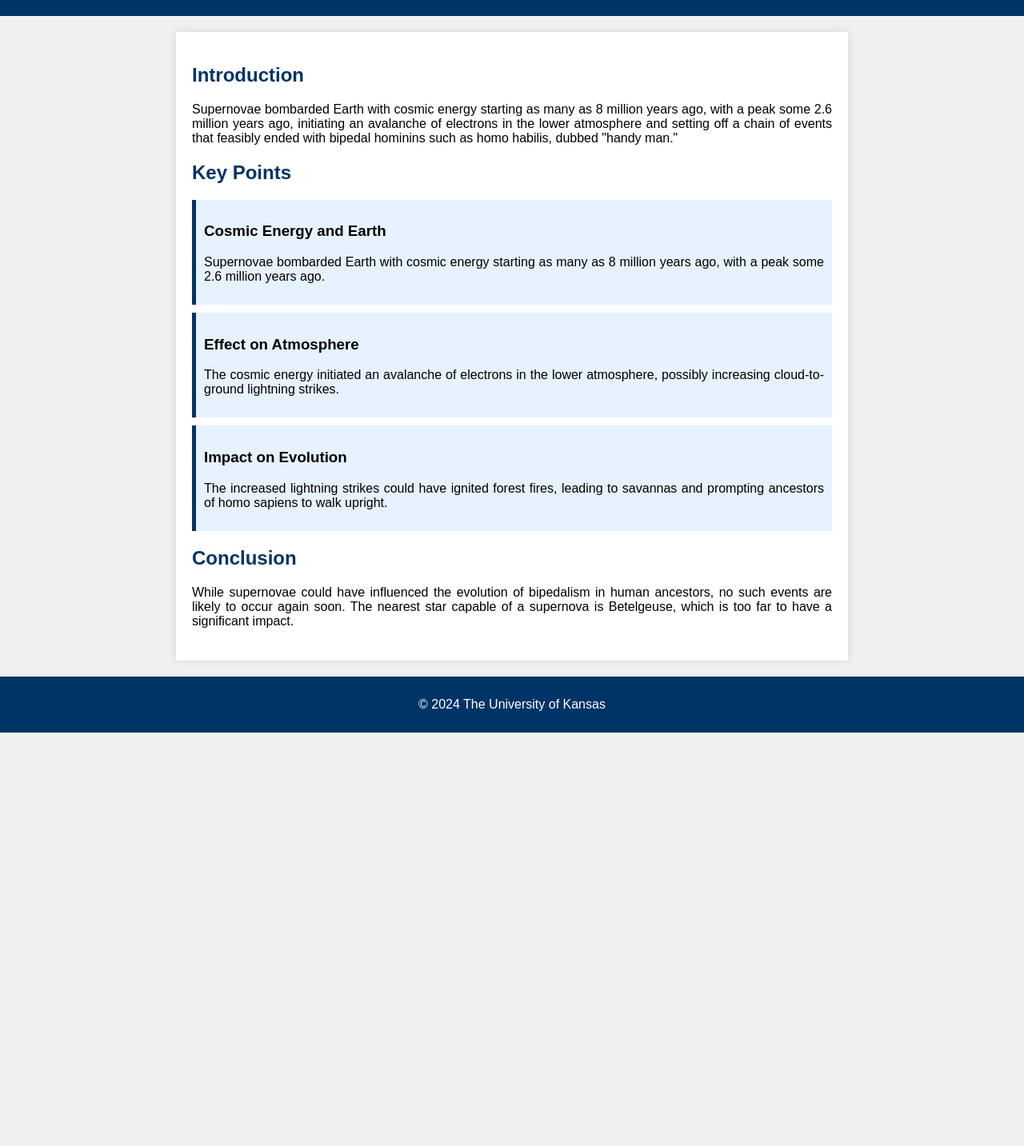
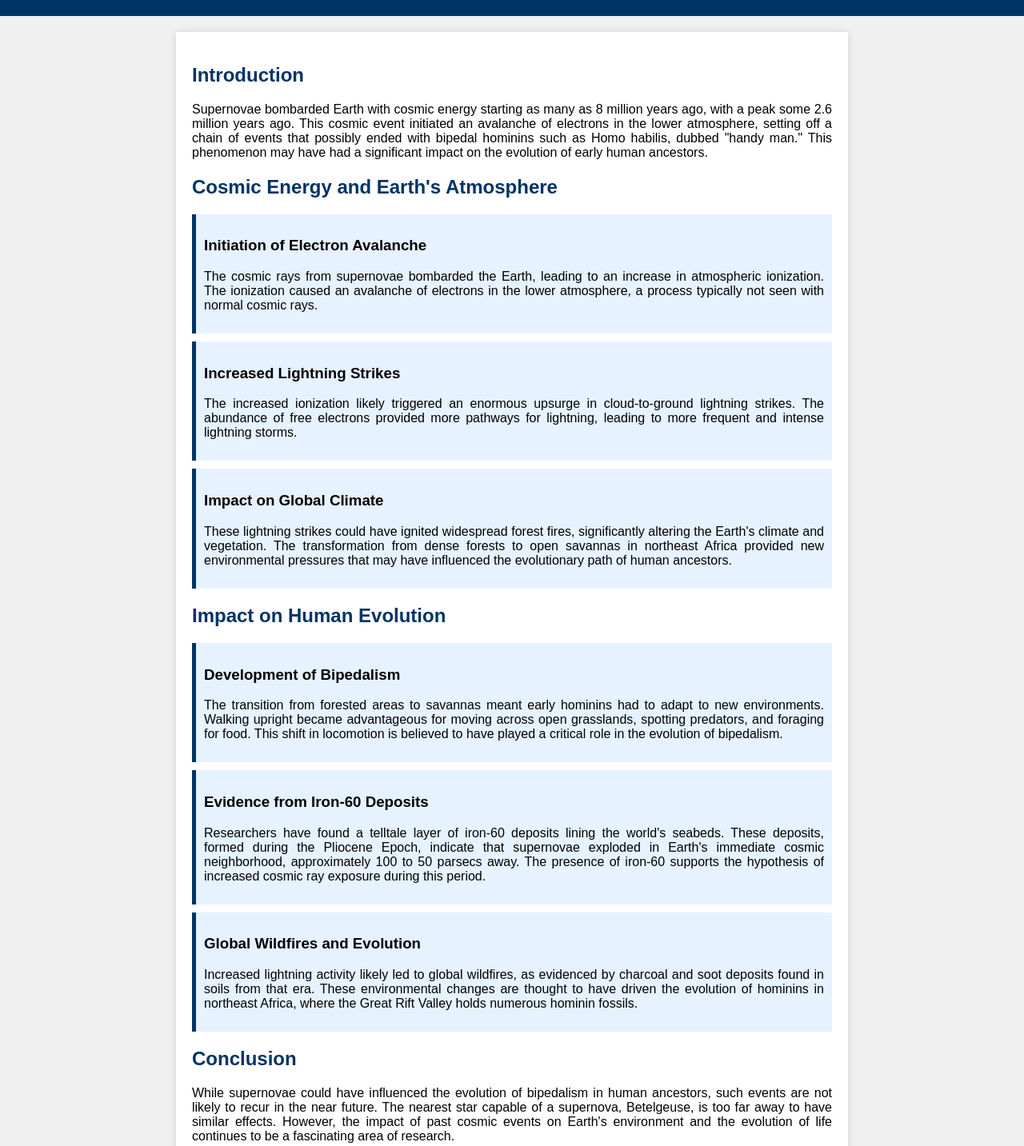
Before and after one commit to jnyryan/supernovae-ai-dashboard, a plain HTML site: page index.html in a window 1280 px wide. Shown: the part 80-1513 px from the top of the page at 80% size. Before the commit the page ends 996 px from the top, so only its background shows below. Drawn offline with Linux system fonts and the light colour scheme.

Commit message:
asked for more scientific more detail

```diff
--- a/index.html
+++ b/index.html
@@ -58,6 +58,14 @@
             transform: translateY(0);
         }
     }
+    .image-container {
+        text-align: center;
+        margin: 20px 0;
+    }
+    .image-container img {
+        max-width: 100%;
+        height: auto;
+    }
 </style>
 </head>
 <body>
@@ -69,28 +77,49 @@
 <div class="container">
     <div class="section animated-text">
         <h2>Introduction</h2>
-        <p>Supernovae bombarded Earth with cosmic energy starting as many as 8 million years ago, with a peak some 2.6 million years ago, initiating an avalanche of electrons in the lower atmosphere and setting off a chain of events that feasibly ended with bipedal hominins such as homo habilis, dubbed "handy man."</p>
+        <p>Supernovae bombarded Earth with cosmic energy starting as many as 8 million years ago, with a peak some 2.6 million years ago. This cosmic event initiated an avalanche of electrons in the lower atmosphere, setting off a chain of events that possibly ended with bipedal hominins such as Homo habilis, dubbed "handy man." This phenomenon may have had a significant impact on the evolution of early human ancestors.</p>
     </div>
 
     <div class="section">
-        <h2>Key Points</h2>
+        <h2>Cosmic Energy and Earth's Atmosphere</h2>
         <div class="card">
-            <h3>Cosmic Energy and Earth</h3>
-            <p>Supernovae bombarded Earth with cosmic energy starting as many as 8 million years ago, with a peak some 2.6 million years ago.</p>
+            <h3>Initiation of Electron Avalanche</h3>
+            <p>The cosmic rays from supernovae bombarded the Earth, leading to an increase in atmospheric ionization. The ionization caused an avalanche of electrons in the lower atmosphere, a process typically not seen with normal cosmic rays.</p>
         </div>
         <div class="card">
-            <h3>Effect on Atmosphere</h3>
-            <p>The cosmic energy initiated an avalanche of electrons in the lower atmosphere, possibly increasing cloud-to-ground lightning strikes.</p>
+            <h3>Increased Lightning Strikes</h3>
+            <p>The increased ionization likely triggered an enormous upsurge in cloud-to-ground lightning strikes. The abundance of free electrons provided more pathways for lightning, leading to more frequent and intense lightning storms.</p>
         </div>
         <div class="card">
-            <h3>Impact on Evolution</h3>
-            <p>The increased lightning strikes could have ignited forest fires, leading to savannas and prompting ancestors of homo sapiens to walk upright.</p>
+            <h3>Impact on Global Climate</h3>
+            <p>These lightning strikes could have ignited widespread forest fires, significantly altering the Earth's climate and vegetation. The transformation from dense forests to open savannas in northeast Africa provided new environmental pressures that may have influenced the evolutionary path of human ancestors.</p>
+        </div>
+    </div>
+
+    <div class="section">
+        <h2>Impact on Human Evolution</h2>
+        <div class="card">
+            <h3>Development of Bipedalism</h3>
+            <p>The transition from forested areas to savannas meant early hominins had to adapt to new environments. Walking upright became advantageous for moving across open grasslands, spotting predators, and foraging for food. This shift in locomotion is believed to have played a critical role in the evolution of bipedalism.</p>
+        </div>
+        <div class="card">
+            <h3>Evidence from Iron-60 Deposits</h3>
+            <p>Researchers have found a telltale layer of iron-60 deposits lining the world's seabeds. These deposits, formed during the Pliocene Epoch, indicate that supernovae exploded in Earth's immediate cosmic neighborhood, approximately 100 to 50 parsecs away. The presence of iron-60 supports the hypothesis of increased cosmic ray exposure during this period.</p>
+        </div>
+        <div class="card">
+            <h3>Global Wildfires and Evolution</h3>
+            <p>Increased lightning activity likely led to global wildfires, as evidenced by charcoal and soot deposits found in soils from that era. These environmental changes are thought to have driven the evolution of hominins in northeast Africa, where the Great Rift Valley holds numerous hominin fossils.</p>
         </div>
     </div>
 
     <div class="section animated-text">
         <h2>Conclusion</h2>
-        <p>While supernovae could have influenced the evolution of bipedalism in human ancestors, no such events are likely to occur again soon. The nearest star capable of a supernova is Betelgeuse, which is too far to have a significant impact.</p>
+        <p>While supernovae could have influenced the evolution of bipedalism in human ancestors, such events are not likely to recur in the near future. The nearest star capable of a supernova, Betelgeuse, is too far away to have similar effects. However, the impact of past cosmic events on Earth's environment and the evolution of life continues to be a fascinating area of research.</p>
+    </div>
+
+    <div class="image-container">
+        <img src="https://www.nasa.gov/sites/default/files/thumbnails/image/hs-2015-02-a-large_web.jpg" alt="Supernova Image">
+        <p>Image Credit: NASA</p>
     </div>
 </div>
 
```
Also changed, not shown: 1 other file.
